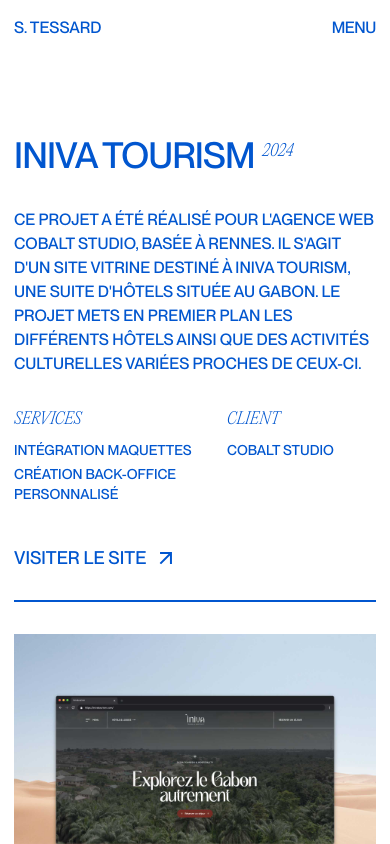
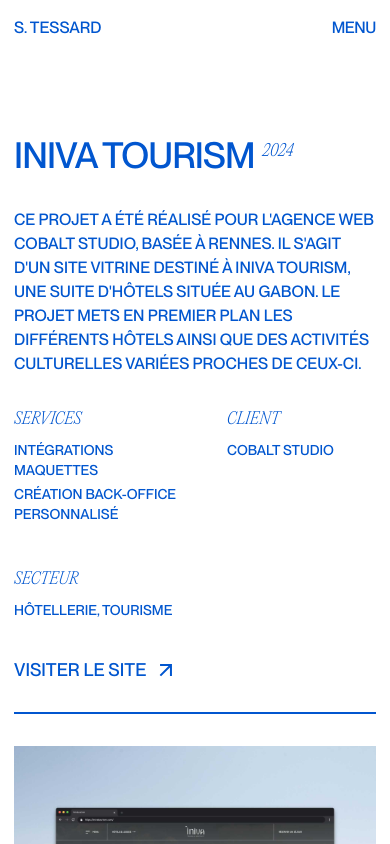
Before and after one commit to simontessard/2025-portfolio, a Next.js app: page /projects/iniva in a window 390 px wide. Shown: the top 844 px of the page. Built offline with nearby package versions, Linux system fonts and the light colour scheme.

Commit message:
Préparation intégration nouveaux projets

```diff
--- a/src/components/about/Experience.tsx
+++ b/src/components/about/Experience.tsx
@@ -1,7 +1,7 @@
 export default function Experience() {
     const experience = [
         {
-            title: "Développeur Full-stack",
+            title: "Développeur",
             company: "Freelance",
             desc: "J'ai récemment lancé mon activité en freelance, où je développe des sites vitrines sur mesure.",
             date: "2024 - Aujourd'hui"
@@ -35,7 +35,7 @@
                             {exp.company}
                         </p>
                         {exp.desc &&
-                            <p className="text-primary font-light font-primary max-md:text-sm max-w-xl uppercase mt-3 md:mt-5">
+                            <p className="text-primary font-light font-primary max-md:text-sm max-w-2xl uppercase mt-3 md:mt-5">
                                 {exp.desc}
                             </p>
                         }
--- a/src/components/global/Footer.tsx
+++ b/src/components/global/Footer/Footer.tsx
@@ -2,6 +2,7 @@
 import Link from "next/link";
 import {useLenis} from "lenis/react";
 import {usePathname} from "next/navigation";
+import FooterLink from "@/components/global/Footer/FooterLink";
 
 export default function Footer() {
     const lenis = useLenis(({ scroll }) => {})
@@ -44,18 +45,3 @@
         </footer>
     )
 }
-
-function FooterLink({href, text} : {href: string, text: string}) {
-    const pathname = usePathname();
-    return (
-        <Link scroll={false} href={href} className={`relative group size-fit overflow-hidden text-primary tracking-tight font-primary uppercase text-3xl md:text-4xl xl:pt-1 xl:text-5xl 2xl:text-6xl`}>
-            {text}
-            {pathname === href &&
-                <span className="absolute top-0 bottom-0 my-auto bg-primary block h-1 xl:h-1.5 w-full"/>
-            }
-            {pathname != href &&
-                <span className="absolute top-0 bottom-0 -left-full my-auto bg-primary block h-1 xl:h-1.5 w-full md:group-hover:translate-x-full transition-transform duration-300"/>
-            }
-        </Link>
-    )
-}
--- /dev/null
+++ b/src/components/global/Footer/FooterLink.tsx
@@ -0,0 +1,17 @@
+import {usePathname} from "next/navigation";
+import Link from "next/link";
+
+export default function FooterLink({href, text} : {href: string, text: string}) {
+    const pathname = usePathname();
+    return (
+        <Link scroll={false} href={href} className={`relative group size-fit overflow-hidden text-primary tracking-tight font-primary uppercase text-3xl md:text-4xl xl:pt-1 xl:text-5xl 2xl:text-6xl`}>
+            {text}
+            {pathname === href &&
+                <span className="absolute top-0 bottom-0 my-auto bg-primary block h-1 xl:h-1.5 w-full"/>
+            }
+            {pathname != href &&
+                <span className="absolute top-0 bottom-0 -left-full my-auto bg-primary block h-1 xl:h-1.5 w-full md:group-hover:translate-x-full transition-transform duration-300"/>
+            }
+        </Link>
+    )
+}
--- /dev/null
+++ b/src/components/global/Header/HomeLink.tsx
@@ -0,0 +1,22 @@
+import {usePathname} from "next/navigation";
+import {hideMenu, closeMenuFunction} from './Menu/menu'
+import Link from "next/link";
+
+export default function HomeLink() {
+    const pathname = usePathname();
+
+    const handleClick = () => {
+        if (pathname !== "/") {
+            hideMenu();
+        } else {
+            closeMenuFunction()
+        }
+    };
+
+    return (
+        <Link onClick={handleClick} href="/"
+              className={`text-white md:text-lg font-primary`}>
+              S. TESSARD
+        </Link>
+    )
+}
--- a/src/components/global/Header/Menu.tsx
+++ b/src/components/global/Header/Menu.tsx
@@ -4,6 +4,7 @@
 import MenuLink from "@/components/global/Header/MenuLink";
 import Link from "next/link";
 import {useGSAP} from "@gsap/react";
+import HomeLink from "@/components/global/Header/HomeLink";
 
 export default function Menu() {
 
@@ -18,7 +19,7 @@
         <div className="js-menu hidden fixed z-50 top-0 h-[100dvh] md:h-screen bg-black w-full flex-col justify-between p-4 md:p-6">
 
             <div className="flex justify-between w-full">
-                <span className="text-white md:text-lg font-primary">S. TESSARD</span>
+                <HomeLink/>
                 <MenuCloseButton/>
             </div>
 
--- a/src/components/projects-slug/Heading.tsx
+++ b/src/components/projects-slug/Heading.tsx
@@ -28,23 +28,37 @@
                                 <p className="font-secondary md:text-xl text-primary uppercase italic mb-2 md:mb-2.5 xl:mb-4">
                                     Services
                                 </p>
-                                <p className="font-primary uppercase text-primary max-md:text-sm mb-1 md:mb-1.5">
-                                    Intégration maquettes
-                                </p>
+                                {project.services.map((service, index) => (
+                                    <p key={index}
+                                       className="font-primary uppercase text-primary max-md:text-sm mb-1 md:mb-1.5">
+                                        {service}
+                                    </p>
+                                ))}
+                            </div>
+
+                            {/* Client */}
+                            <div className="flex flex-col">
+                                <p className="font-secondary md:text-xl text-primary uppercase italic mb-2 md:mb-2.5 xl:mb-4">Client</p>
                                 <p className="font-primary uppercase text-primary max-md:text-sm">
-                                    Création back-office personnalisé
+                                    {project.client}
                                 </p>
                             </div>
 
-                            <div className="flex flex-col">
-                                <p className="font-secondary md:text-xl text-primary uppercase italic mb-2 md:mb-2.5 xl:mb-4">Client</p>
-                                <p className="font-primary uppercase text-primary max-md:text-sm">Cobalt Studio</p>
-                            </div>
                         </div>
                     </div>
                 </div>
 
-                <Link href="https://inivatourism.com/" target="_blank" className="group size-fit flex items-center gap-2 font-primary uppercase text-lg md:text-xl xl:text-2xl text-primary font-medium">
+                <div className="flex flex-col mb-8">
+                    <p className="font-secondary md:text-xl text-primary uppercase italic mb-2 md:mb-2.5 xl:mb-4">
+                        Secteur
+                    </p>
+                    <p className="font-primary uppercase text-primary max-md:text-sm mb-1 md:mb-1.5">
+                        {project.field}
+                    </p>
+                </div>
+
+                <Link href={project.url} target="_blank"
+                      className="group size-fit flex items-center gap-2 font-primary uppercase text-lg md:text-xl xl:text-2xl text-primary font-medium">
                     Visiter le site
                     <svg className="shrink-0 rotate-45 size-6 md:size-7 xl:size-8 md:group-hover:-translate-y-0.5 md:group-hover:translate-x-0.5 duration-300" xmlns="http://www.w3.org/2000/svg" viewBox="0 0 82 82">
                         <path fillRule="evenodd" clipRule="evenodd" d="M12.252 41L41 12.252 69.749 41l-4.832 4.832-20.5-20.5v43.002h-6.834V25.331l-20.5 20.5L12.252 41z" fill="currentColor"/>
--- a/src/data/projectsData.json
+++ b/src/data/projectsData.json
@@ -1,11 +1,14 @@
 [
   {
-    "path": "iniva",
     "title": "Iniva Tourism",
     "date": "2024",
+    "url" : "https://inivatourism.com/",
+    "client" : "Cobalt Studio",
+    "field" : "Hôtellerie, Tourisme",
     "description": "Ce projet a été réalisé pour l'agence web Cobalt Studio, basée à Rennes. Il s'agit d'un site vitrine destiné à Iniva Tourism, une suite d'hôtels située au Gabon. Le projet mets en premier plan les différents hôtels ainsi que des activités culturelles variées proches de ceux-ci.",
     "cover": "/images/projects/iniva/iniva.jpg",
     "logo" : "/images/projects/iniva/logo.png",
+    "services": ["Intégrations maquettes", "Création back-office personnalisé"],
     "gallery": {
       "large": [
         "/images/projects/iniva/large/iniva-main.jpg",
--- a/src/pages/about/index.tsx
+++ b/src/pages/about/index.tsx
@@ -1,6 +1,6 @@
 import Curve from "@/components/utils/Curve";
 import PageTitle from "@/components/global/PageTitle";
-import Footer from "@/components/global/Footer";
+import Footer from "@/components/global/Footer/Footer";
 import Experience from "@/components/about/Experience";
 import Intro from "@/components/about/Intro";
 import InfiniteCarousel from "@/components/about/InfiniteCarousel";
--- a/src/pages/projects/index.tsx
+++ b/src/pages/projects/index.tsx
@@ -1,7 +1,7 @@
 import Curve from "@/components/utils/Curve";
 import PageTitle from "@/components/global/PageTitle";
 import ProjectsGrid from "@/components/projects/ProjectsGrid";
-import Footer from "@/components/global/Footer";
+import Footer from "@/components/global/Footer/Footer";
 import Head from "next/head";
 
 export default function Projects() {
--- a/src/pages/projects/iniva/index.tsx
+++ b/src/pages/projects/iniva/index.tsx
@@ -1,6 +1,6 @@
 import projects from "@/data/projectsData.json";
 import Curve from "@/components/utils/Curve";
-import Footer from "@/components/global/Footer";
+import Footer from "@/components/global/Footer/Footer";
 import MainImage from "@/components/projects-slug/MainImage";
 import GalleryMobile from "@/components/projects-slug/GalleryMobile";
 import Heading from "@/components/projects-slug/Heading";
```
